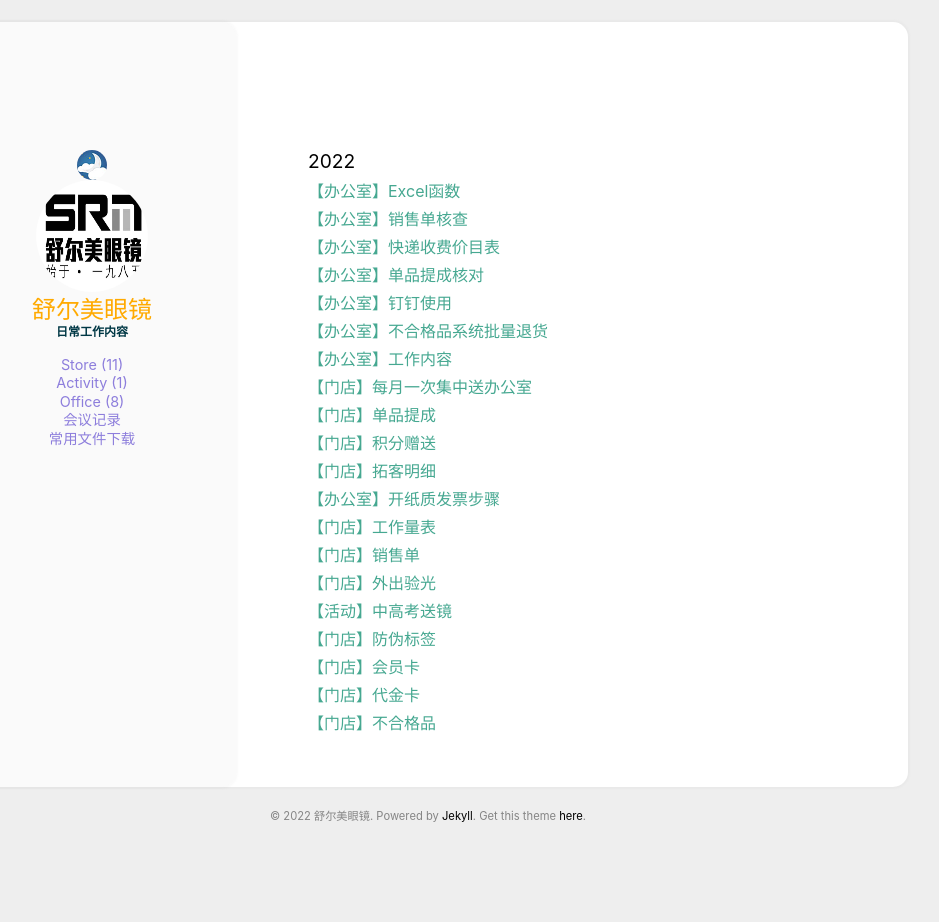
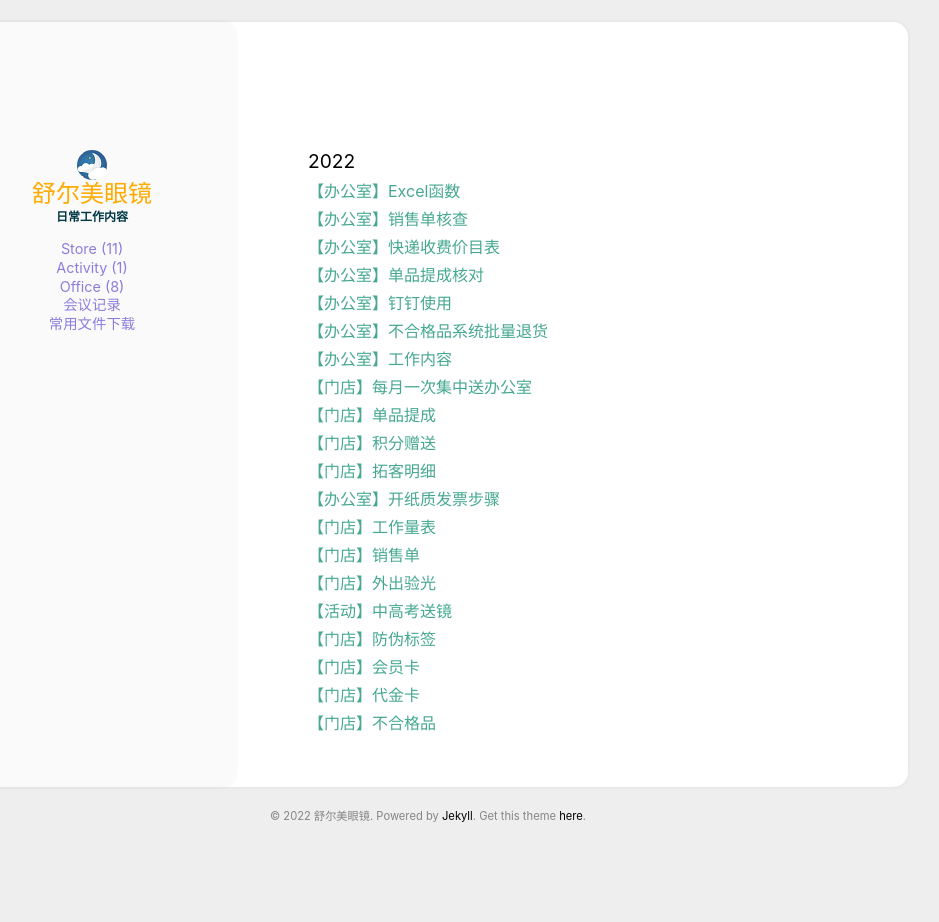
Before and after one commit to cuihuanhuan/cuihuanhuan.github.io, a Jekyll site: the page built from index.html, in a window 1280 px wide. Shown: the whole page, without its empty margins (212-1151 px from the left). Built offline with Jekyll 4.4.1, drawn with Linux system fonts in a browser that asks for light colours.

Commit message:
Update header.html

```diff
--- a/_includes/header.html
+++ b/_includes/header.html
@@ -5,9 +5,9 @@
       <input theme_toggle type="checkbox">
       <div class="button"></div>
     </label>
-    <a class="header_circle" href="{{ '/' | relative_url }}">
+<!--     <a class="header_circle" href="{{ '/' | relative_url }}">
       <img src="{{ site.user.pic | relative_url }}" alt="{{ site.user.picAlt }}">
-    </a>
+    </a> -->
     <a class="header_circle" href="{{ '/' | relative_url }}">
     <span class="header_name">{{ site.user.name }}</span>
     </a>
```
